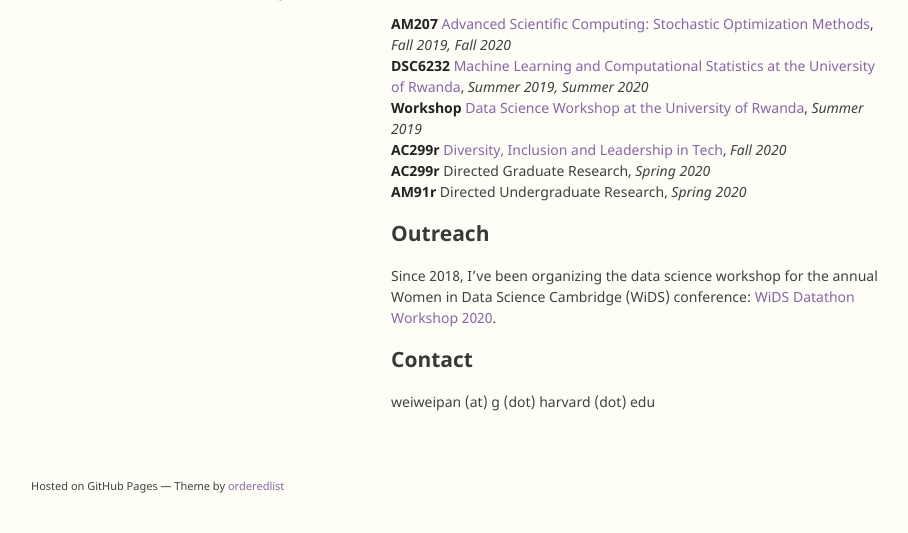
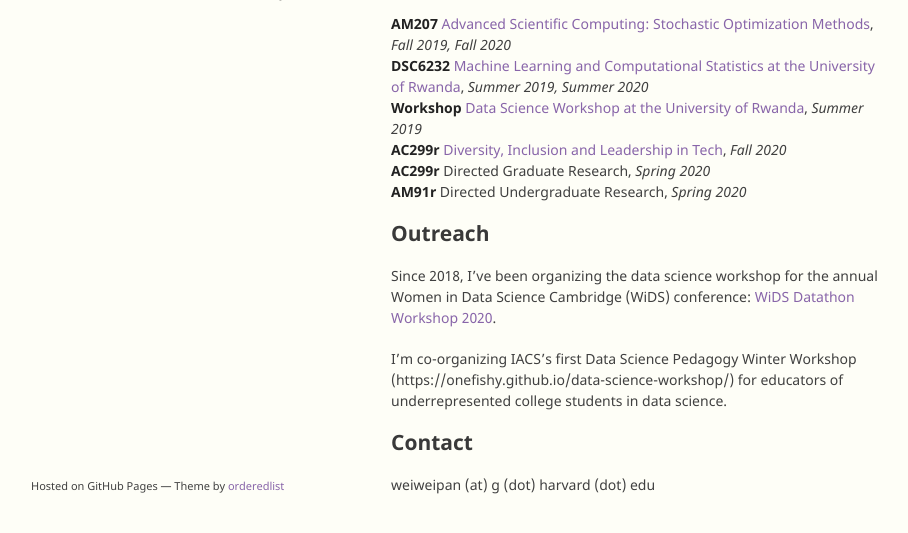
Before and after one commit to onefishy/old_webpage, a Jekyll site: the page built from index.md, in a window 1280 px wide and 900 px high, scrolled down 872 px, cut to the strip 335-868 px from the top of the window. Shown: the whole strip, without its empty margins (179-1087 px from the left). Built offline with Jekyll 4.4.1, drawn with Linux system fonts in a browser that asks for light colours; our own code applies the rules of GitHub Pages for plain Markdown files.

Commit message:
Update index.md

```diff
--- a/index.md
+++ b/index.md
@@ -31,5 +31,7 @@ I teach undergraduate and graduate courses in data science and machine learning.
 ## Outreach
 Since 2018, I've been organizing the data science workshop for the annual Women in Data Science Cambridge (WiDS) conference: [WiDS Datathon Workshop 2020](https://onefishy.github.io/wids_datathon_2020/).
 
+I'm co-organizing IACS's first Data Science Pedagogy Winter Workshop (https://onefishy.github.io/data-science-workshop/) for educators of underrepresented college students in data science.
+
 ## Contact
 weiweipan (at) g (dot) harvard (dot) edu
```
